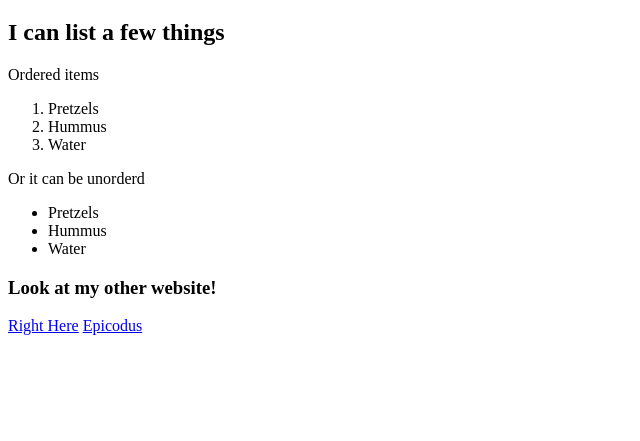
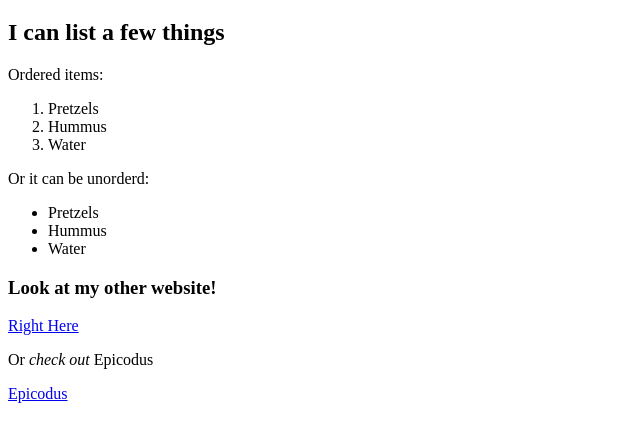
Before and after one commit to Hones/FirstRepo, a plain HTML site: page index.html in a window 1280 px wide. Shown: the part 61-502 px from the top of the page, without its empty margins (0-640 px from the left). Drawn offline with Linux system fonts and the light colour scheme.

Commit message:
First Project v2

```diff
--- a/index.html
+++ b/index.html
@@ -6,7 +6,7 @@
         <h1>This is the website!</h1>
         <h2>I can list a few things</h2>
 
-        <p>Ordered items</p>
+        <p>Ordered items:</p>
 
         <ol>
             <li>Pretzels</li>
@@ -14,7 +14,7 @@
             <li>Water</li>
         </ol>
 
-        <p>Or it can be unorderd</p>
+        <p>Or it can be unorderd:</p>
 
         <ul>
             <li>Pretzels</li>
@@ -24,7 +24,7 @@
 
         <h3>Look at my other website!</h3>
         <a href="second.html">Right Here</a>
-
+        <p>Or <em>check out</em> Epicodus</p>
         <a href="http://www.epicodus.com/">Epicodus</a>
     </div>
 </body>
```
